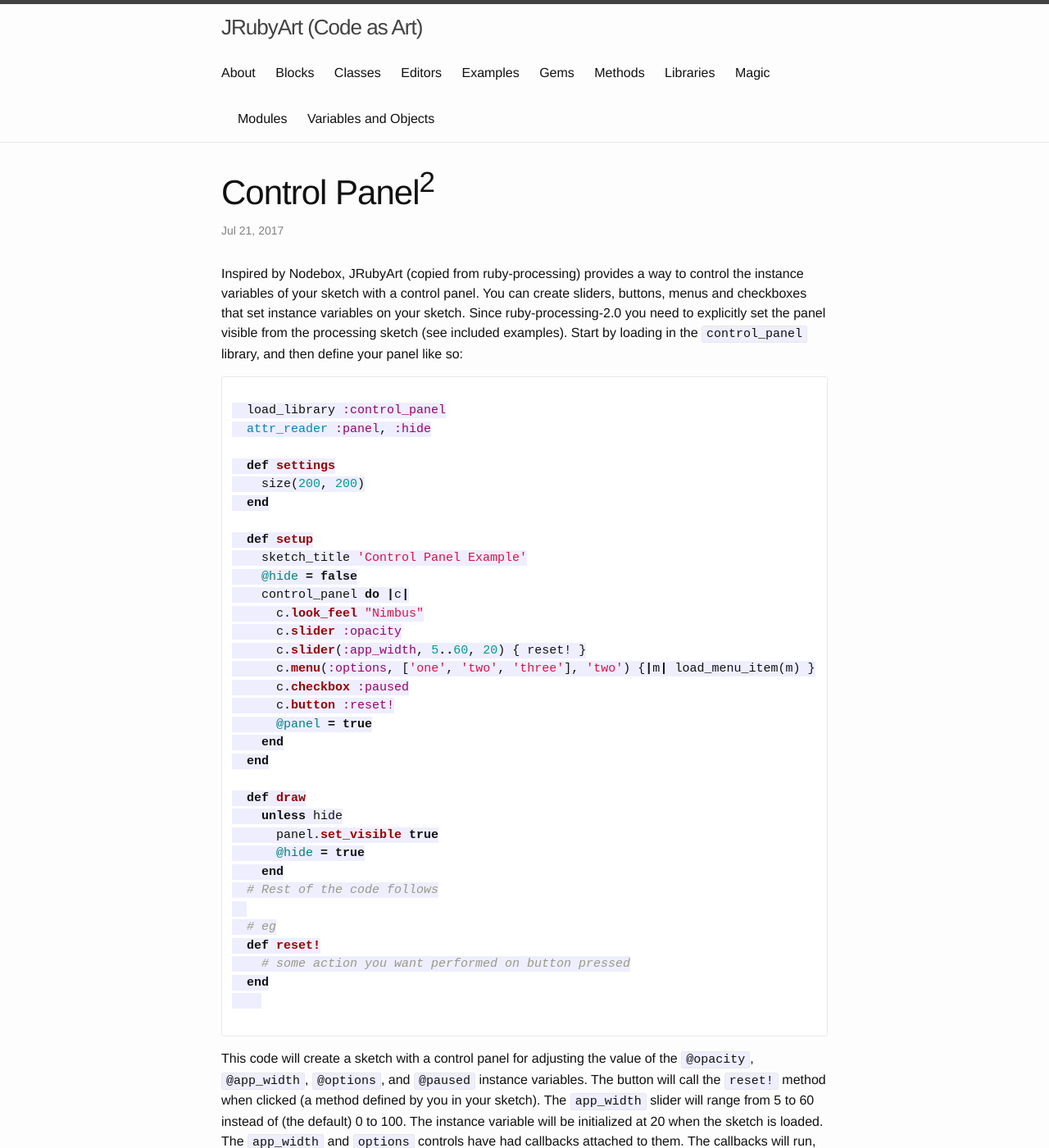
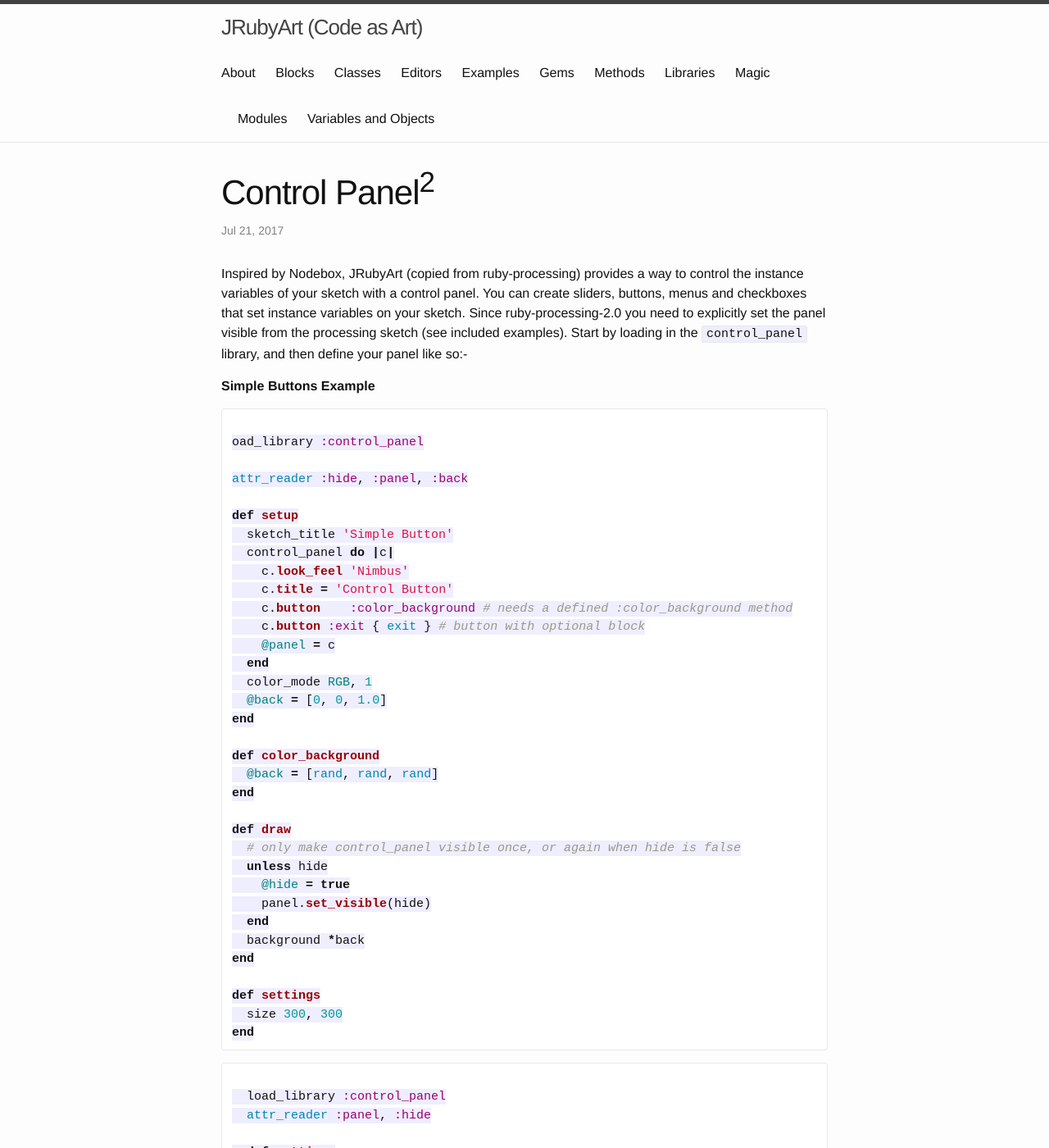
Before and after one commit to ruby-processing/JRubyArt, a Jekyll site: the page built from _libraries/control_panel.md, in a window 1280 px wide and 1400 px high. Shown: the whole window at 82% size. Built offline with Jekyll 4.4.1, drawn with Linux system fonts in a browser that asks for light colours.

Commit message:
chocolatey

````diff
--- a/_libraries/control_panel.md
+++ b/_libraries/control_panel.md
@@ -4,7 +4,47 @@ title:  "Control Panel<sup>2</sup>"
 keywords: library, framework, gui, processing
 
 ---
-Inspired by Nodebox, JRubyArt (copied from ruby-processing) provides a way to control the instance variables of your sketch with a control panel. You can create sliders, buttons, menus and checkboxes that set instance variables on your sketch. Since ruby-processing-2.0 you need to explicitly set the panel visible from the processing sketch (see included examples). Start by loading in the `control_panel` library, and then define your panel like so:
+Inspired by Nodebox, JRubyArt (copied from ruby-processing) provides a way to control the instance variables of your sketch with a control panel. You can create sliders, buttons, menus and checkboxes that set instance variables on your sketch. Since ruby-processing-2.0 you need to explicitly set the panel visible from the processing sketch (see included examples). Start by loading in the `control_panel` library, and then define your panel like so:-
+
+__Simple Buttons Example__
+
+```ruby
+
+oad_library :control_panel
+
+attr_reader :hide, :panel, :back
+
+def setup
+  sketch_title 'Simple Button'
+  control_panel do |c|
+    c.look_feel 'Nimbus'
+    c.title = 'Control Button'
+    c.button    :color_background # needs a defined :color_background method
+    c.button :exit { exit } # button with optional block
+    @panel = c
+  end
+  color_mode RGB, 1
+  @back = [0, 0, 1.0]
+end
+
+def color_background
+  @back = [rand, rand, rand]
+end
+
+def draw
+  # only make control_panel visible once, or again when hide is false
+  unless hide
+    @hide = true
+    panel.set_visible(hide)
+  end
+  background *back
+end
+
+def settings
+  size 300, 300
+end
+```
+
 
 ``` ruby
 
@@ -21,8 +61,8 @@ Inspired by Nodebox, JRubyArt (copied from ruby-processing) provides a way to co
     control_panel do |c|
       c.look_feel "Nimbus"
       c.slider :opacity
-      c.slider(:app_width, 5..60, 20) { reset! }
-      c.menu(:options, ['one', 'two', 'three'], 'two') {|m| load_menu_item(m) }
+      c.slider(:app_width, 5..60, 20) { reset! } # see reset! method
+      c.menu(:options, ['one', 'two', 'three'], 'two') { |m| load_menu_item(m) }
       c.checkbox :paused
       c.button :reset!
       @panel = true
````
Also changed, not shown: _posts/2015-11-21-windows_started.md (+3 -0 lines).
